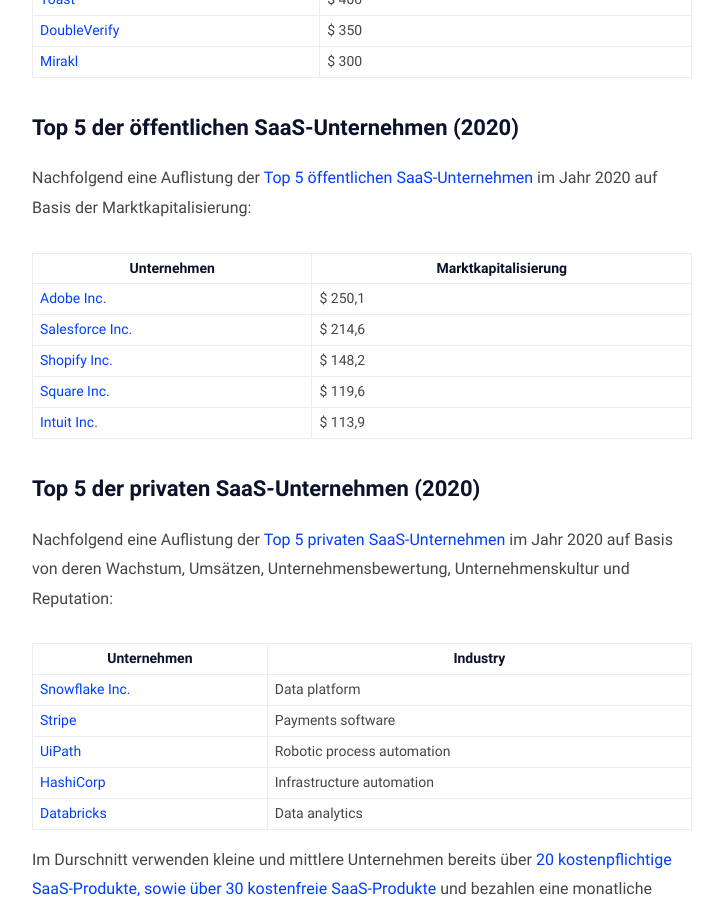
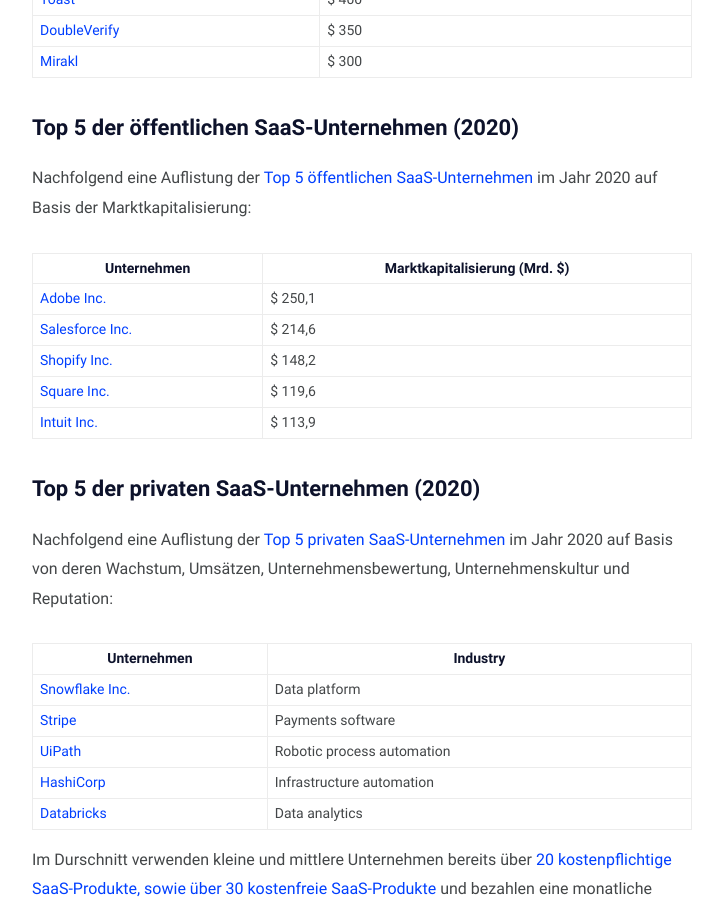
Before and after one commit to mariostnr/website, a Jekyll site: the page built from _posts/2021-04-22-software-as-service-saas-zahlen-fakten-trends.md, in a window 1280 px wide and 900 px high, scrolled down 3943 px. Shown: the whole window, without its empty margins (278-1001 px from the left). Built offline with Jekyll 4.4.1, drawn with Linux system fonts in a browser that asks for light colours.

Commit message:
Update Blog “2021-04-22-software-as-service-saas-zahlen-fakten-trends”

```diff
--- a/_posts/2021-04-22-software-as-service-saas-zahlen-fakten-trends.md
+++ b/_posts/2021-04-22-software-as-service-saas-zahlen-fakten-trends.md
@@ -79,13 +79,13 @@
 
 Nachfolgend eine Auflistung der [Top 5 öffentlichen SaaS-Unternehmen ](https://www.mikesonders.com/largest-saas-companies/)im Jahr 2020 auf Basis der Marktkapitalisierung:
 
-| **Unternehmen**                                | **Marktkapitalisierung** |
-| ---------------------------------------------- | ------------------------ |
-| [Adobe Inc.](https://www.adobe.com/)           | $ 250,1                  |
-| [Salesforce Inc.](https://www.salesforce.com/) | $ 214,6                  |
-| [Shopify Inc.](https://www.shopify.com/)       | $ 148,2                  |
-| [Square Inc.](https://squareup.com/)           | $ 119,6                  |
-| [Intuit Inc.](https://www.intuit.com/)         | $ 113,9                  |
+| **Unternehmen**                                | **Marktkapitalisierung (Mrd. $)** |
+| ---------------------------------------------- | --------------------------------- |
+| [Adobe Inc.](https://www.adobe.com/)           | $ 250,1                           |
+| [Salesforce Inc.](https://www.salesforce.com/) | $ 214,6                           |
+| [Shopify Inc.](https://www.shopify.com/)       | $ 148,2                           |
+| [Square Inc.](https://squareup.com/)           | $ 119,6                           |
+| [Intuit Inc.](https://www.intuit.com/)         | $ 113,9                           |
 
 ## Top 5 der privaten SaaS-Unternehmen (2020)
 
```
